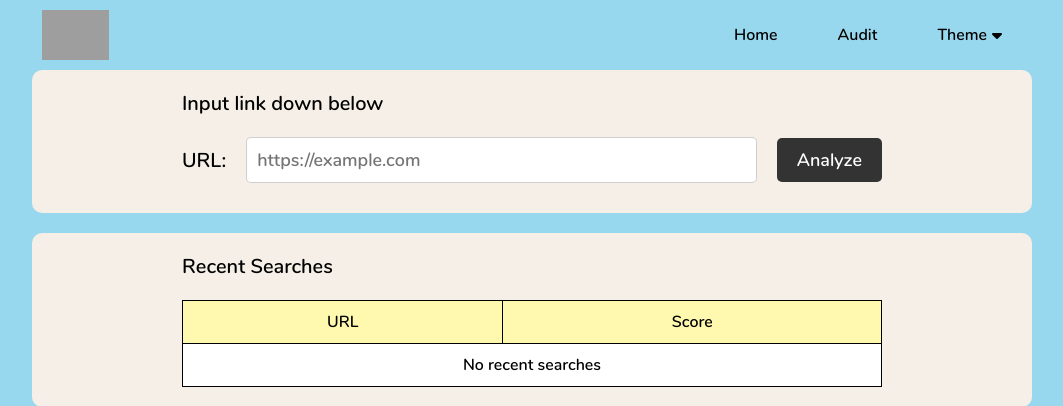
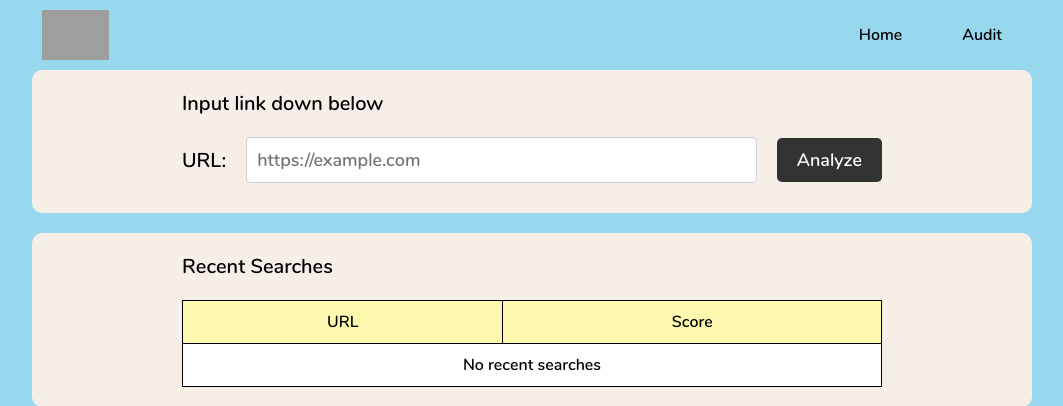
Before and after one commit to ilovemath25/SEO_Analyzer, a Flask app: page / in a window 1280 px wide. Shown: the top 406 px of the page, without its empty margins (108-1171 px from the left). Run offline with Flask 3, Linux system fonts and the light colour scheme; some libraries are stand-ins or nearby versions; grey boxes are pictures that could not be loaded.

Commit message:
modify header

```diff
--- a/seo_analyzer_app/static/styles/header.css
+++ b/seo_analyzer_app/static/styles/header.css
@@ -26,9 +26,3 @@ nav .nav-menu:hover{
    cursor: pointer;
    transition: all 0.2s;
 }
-.theme {
-   display: flex;
-   justify-content: space-between;
-   align-items: center;
-   gap: 5px;
-}
--- a/seo_analyzer_app/templates/header.html
+++ b/seo_analyzer_app/templates/header.html
@@ -4,9 +4,5 @@
    <nav>
       <a href="/" class="nav-menu">Home</a>
       <a href="/audit" class="nav-menu">Audit</a>
-      <div class="theme nav-menu">
-         <p>Theme</p>
-         <i class="fa-solid fa-caret-down"></i>
-      </div>
    </nav>
 </header>
```
